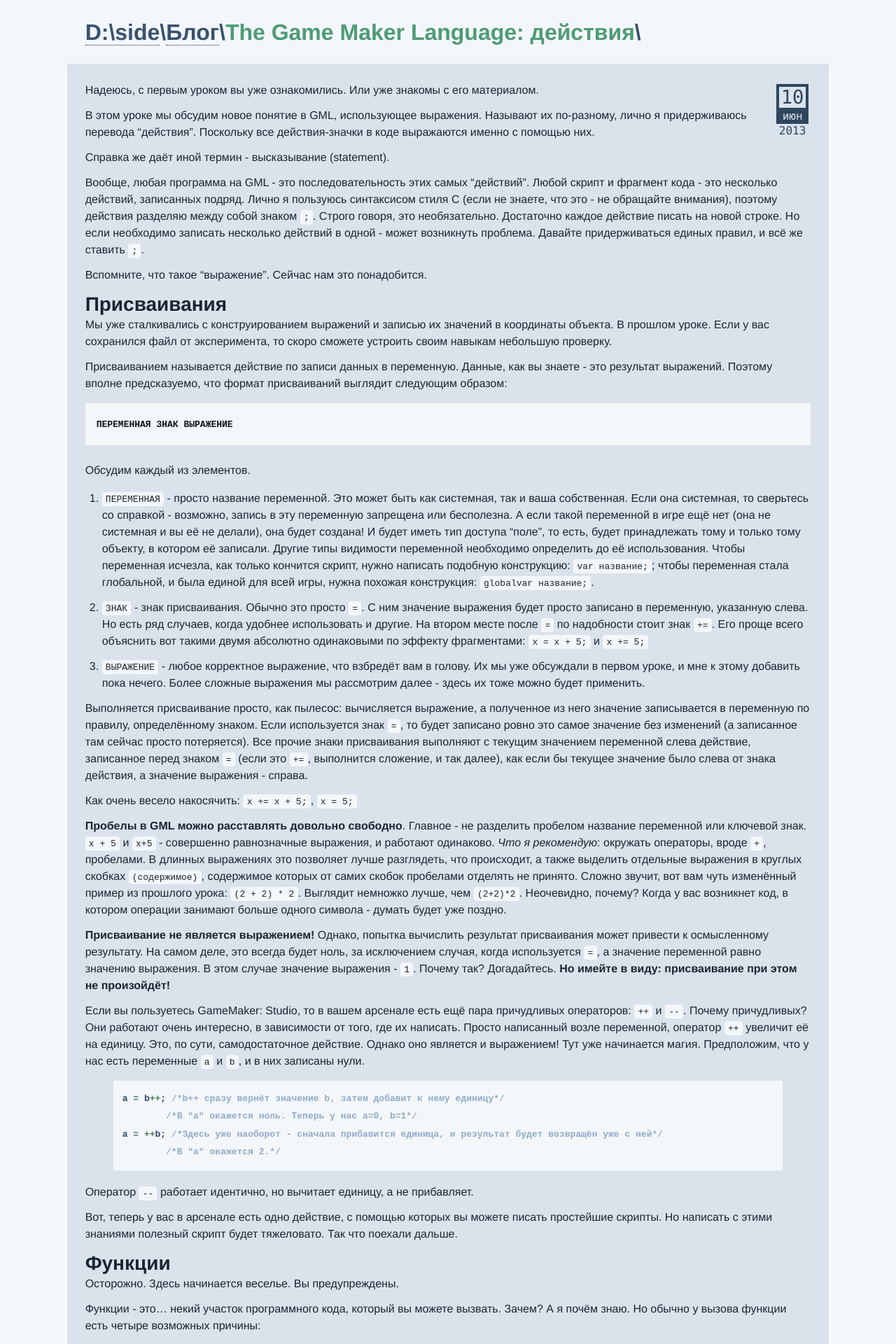
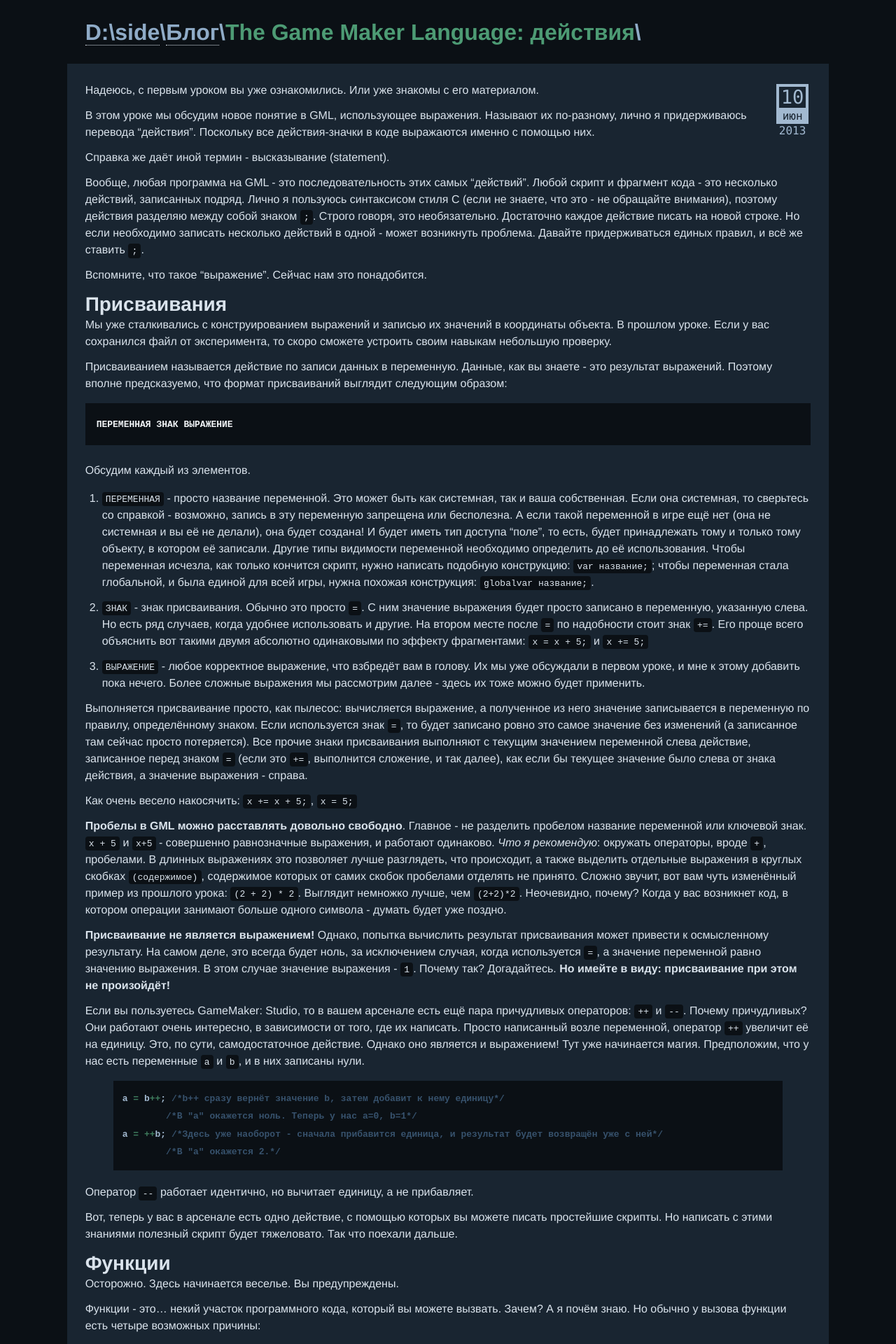
Before and after one commit to D-side/d-side.github.io, a Jekyll site: the page built from _posts/2013-06-10-gml-actions.md, in a window 1280 px wide. Shown: the top 1920 px of the page at 70% size. Built offline with Jekyll 4.4.1, drawn with Linux system fonts in a browser that asks for light colours; nearby versions of some CDN libraries; comment, search, counter and statistics services are not loaded.

Commit message:
Update main.sass

```diff
--- a/assets/main.sass
+++ b/assets/main.sass
@@ -5,7 +5,8 @@
 //@import "themes/solarized"
 $sample: #234
 @import "themes/near-mixer.sass"
-@import "themes/mix/contrast"
+// Mix into light theme
+//@import "themes/mix/contrast"
 
 // Libs (thanks, thoughtbot!)
 @import 'bourbon'
```
